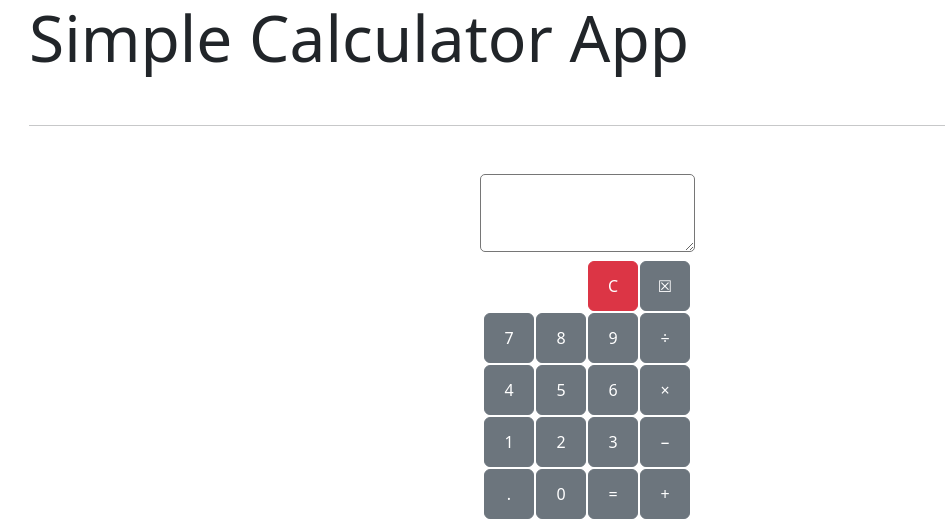
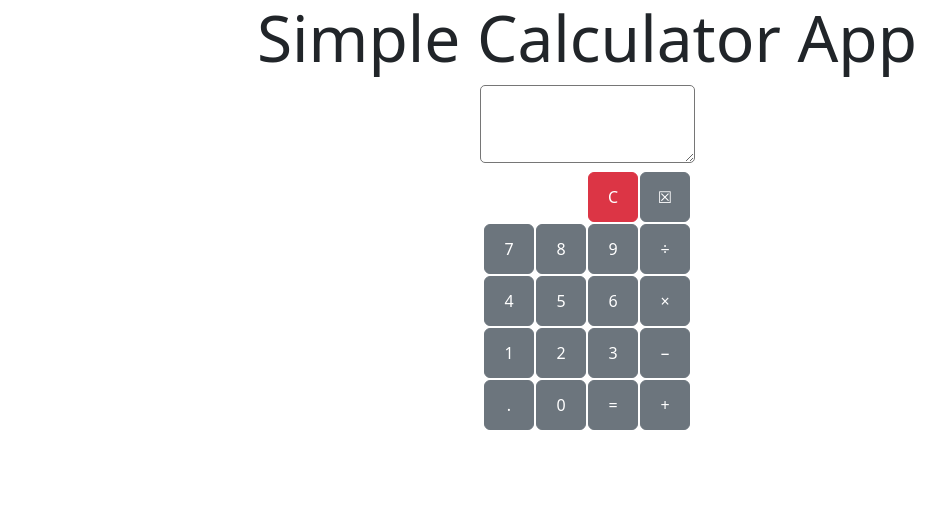
Before and after one commit to nutchoey/Simple-Django-Calculator, a Django app: page / in a window 1280 px wide. Shown: the top 519 px of the page, without its empty margins (53-998 px from the left). Run offline with Django 5.2, Linux system fonts and the light colour scheme; some libraries are stand-ins or nearby versions.

Commit message:
edit size title

```diff
--- a/templates/index.html
+++ b/templates/index.html
@@ -16,9 +16,9 @@
 <body>
     <div class="container">
 		<div class="jumbotron">
-			<h1 class="display-3">Simple Calculator App</h1>
+			<h3 class="display-3 text-center">Simple Calculator App</h3>
 
-			<hr class="my-5">
+			{% comment %} <hr class="my-5"> {% endcomment %}
 		</div>
 
 
```
Also changed, not shown: static/css/style.css (line endings or trailing spaces).
